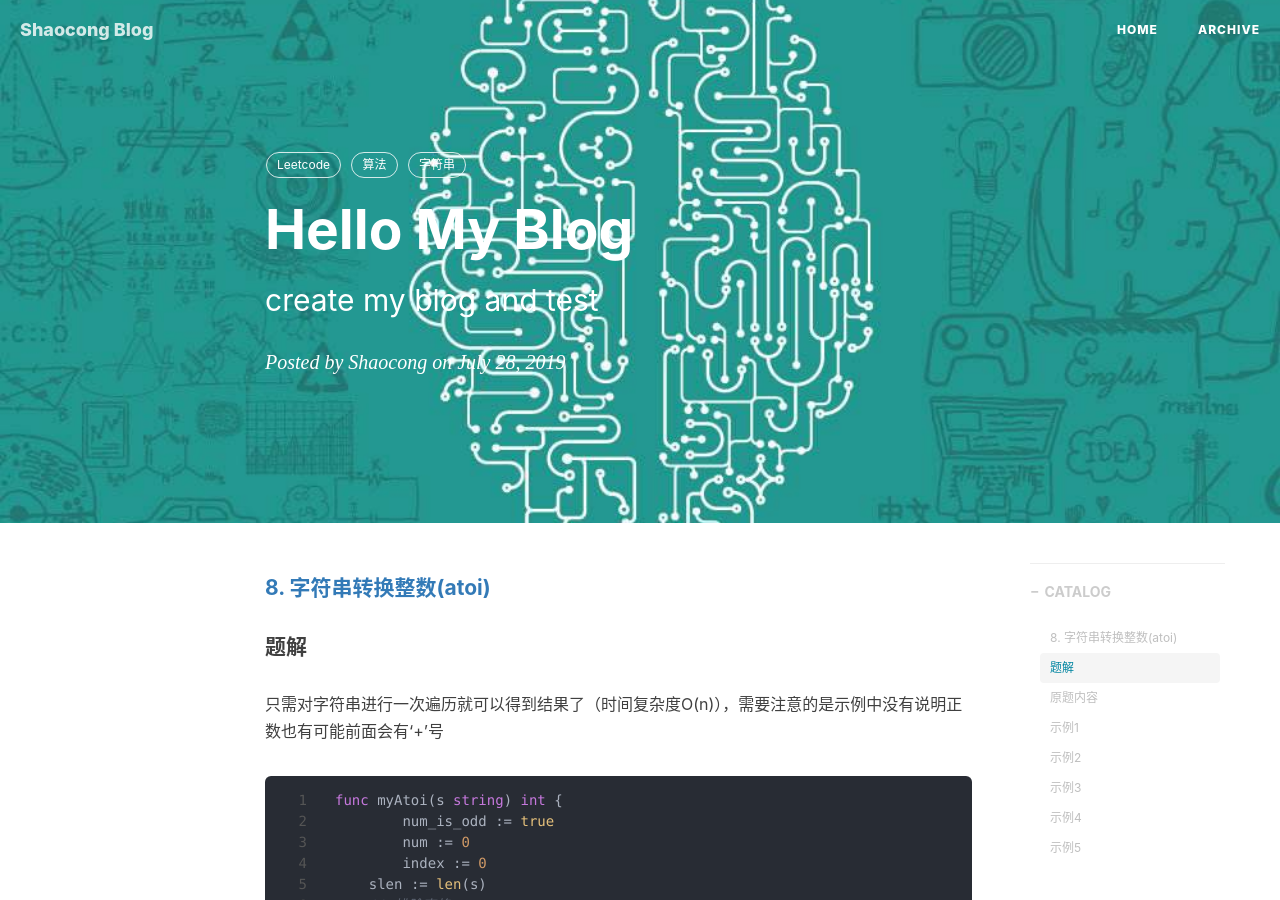
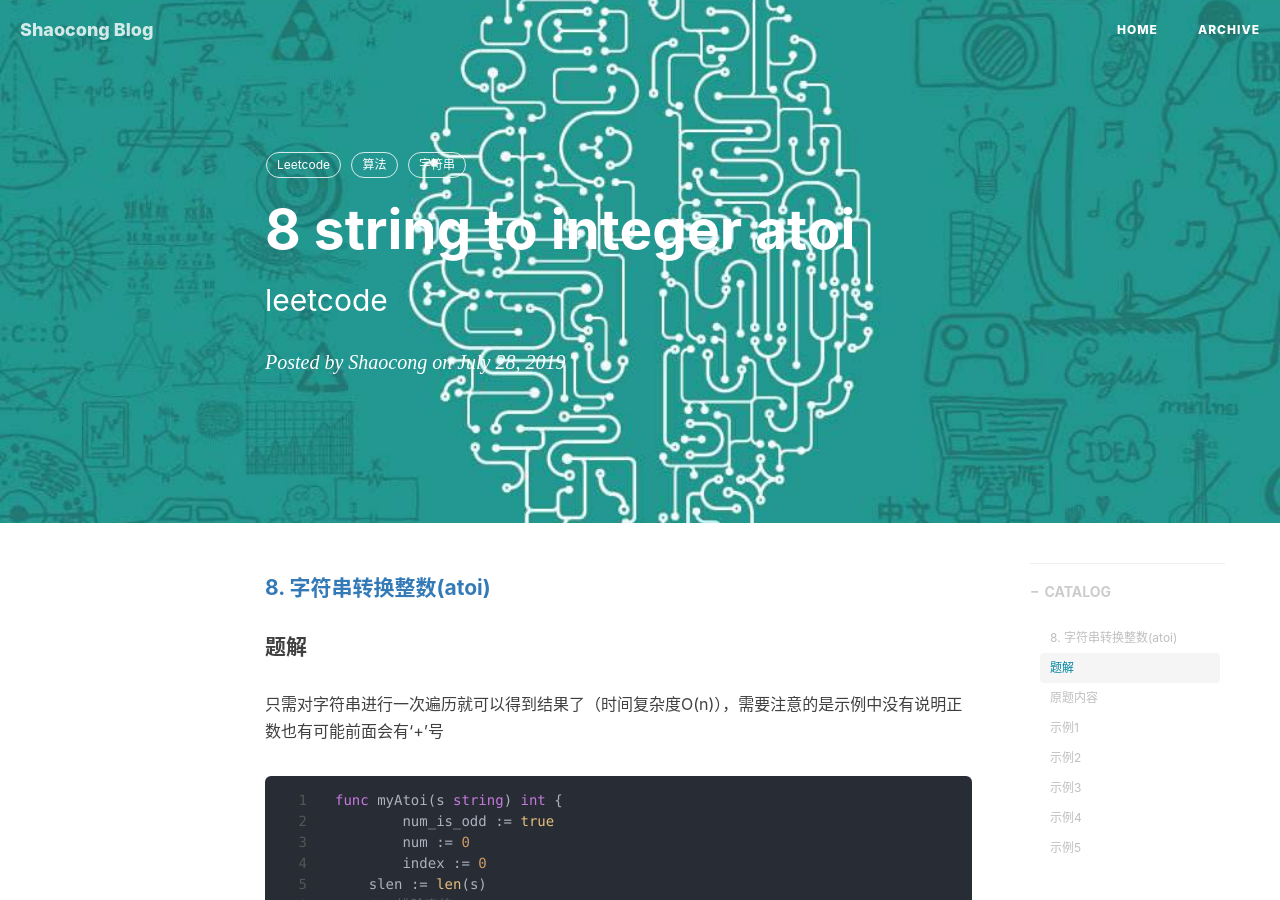
Before and after one commit to shaocongMo/shaocongMo.github.io, a Jekyll site: the page built from _posts/2019-7-28-Leetcode-8-String-to-Integer-atoi.markdown, in a window 1280 px wide and 900 px high. Built offline with Jekyll 4.4.1, drawn with Linux system fonts in a browser that asks for light colours; nearby versions of some CDN libraries; comment, search, counter and statistics services are not loaded.

Commit message:
change title

```diff
--- a/_posts/2019-7-28-Leetcode-8-String-to-Integer-atoi.markdown
+++ b/_posts/2019-7-28-Leetcode-8-String-to-Integer-atoi.markdown
@@ -1,7 +1,7 @@
 ---
 layout:     post
-title:      "Hello My Blog"
-subtitle:   "create my blog and test"
+title:      "8 string to integer atoi"
+subtitle:   "leetcode"
 date:       2019-07-28 17:00:00
 author:     "Shaocong"
 header-img: "img/leetcode-bg.jpg"
```
